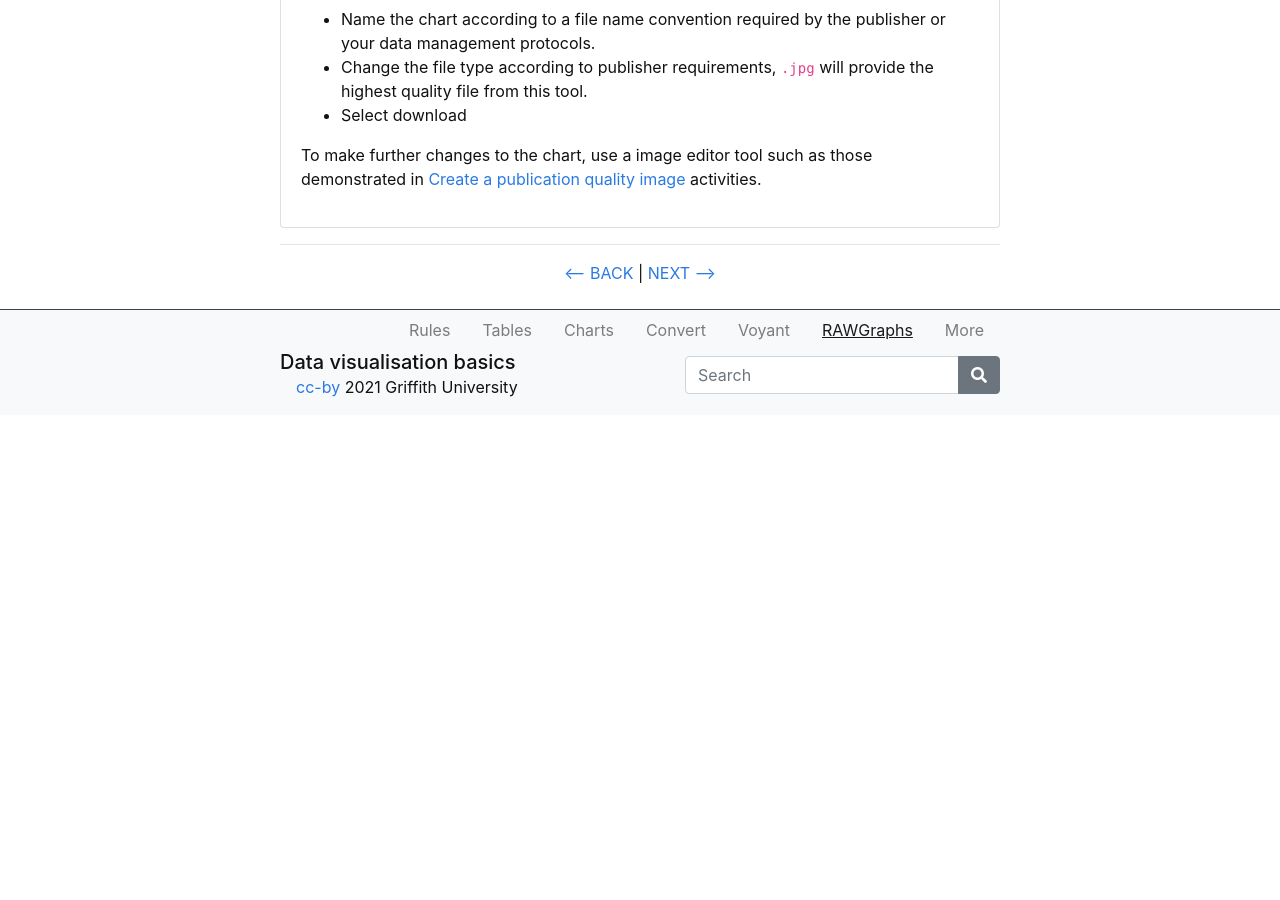
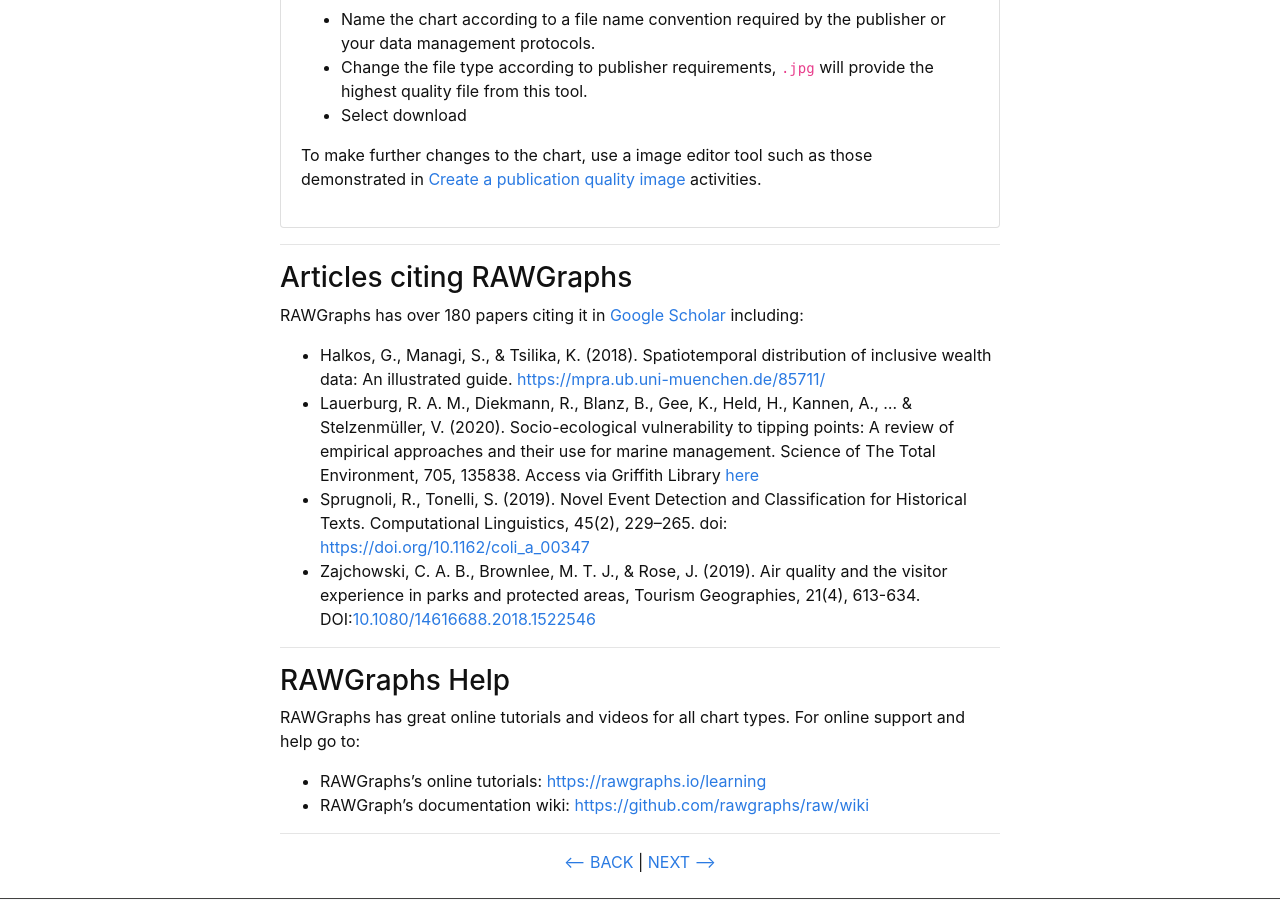
Before and after one commit to GULibrarySandbox/data-vis-basics, a Jekyll site: the page built from content/6-rawgraphs.md, in a window 1280 px wide and 900 px high, scrolled down 10026 px. Built offline with Jekyll 4.4.1, drawn with Linux system fonts in a browser that asks for light colours; before the commit the page ends 10441 px from its top, so only the background shows below that.

Commit message:
Update 6-rawgraphs.md

```diff
--- a/content/6-rawgraphs.md
+++ b/content/6-rawgraphs.md
@@ -238,6 +238,24 @@ To make further changes to the chart, use a image editor tool such as those demo
 
 -----
 
+### Articles citing RAWGraphs
+
+RAWGraphs has over 180 papers citing it in [Google Scholar](https://scholar.google.com/scholar?hl=en&as_sdt=0%2C5&q=%E2%80%9Crawgraphs%E2%80%9D&btnG=) including:
+- Halkos, G., Managi, S., & Tsilika, K. (2018). Spatiotemporal distribution of inclusive wealth data: An illustrated guide. [https://mpra.ub.uni-muenchen.de/85711/](https://mpra.ub.uni-muenchen.de/85711/)
+- Lauerburg, R. A. M., Diekmann, R., Blanz, B., Gee, K., Held, H.,  Kannen, A., ... & Stelzenmüller, V. (2020). Socio-ecological  vulnerability to tipping points: A review of empirical approaches and  their use for marine management. Science of The Total Environment, 705, 135838.  Access via Griffith Library [here](https://www-sciencedirect-com.libraryproxy.griffith.edu.au/science/article/pii/S0048969719358334#f0020)
+- Sprugnoli, R., Tonelli, S. (2019). Novel Event Detection and Classification for Historical Texts. Computational Linguistics, 45(2), 229–265. doi: [https://doi.org/10.1162/coli_a_00347](https://doi.org/10.1162/coli_a_00347)
+- Zajchowski, C. A. B., Brownlee, M. T. J., & Rose, J. (2019). Air quality and the visitor experience in parks and protected areas, Tourism Geographies, 21(4), 613-634. DOI:[10.1080/14616688.2018.1522546](https://doi.org/10.1162/coli_a_00347)
+
+-----
+
+### RAWGraphs Help
+
+RAWGraphs has great online tutorials and videos for all chart types.  For online support and help go to:
+- RAWGraphs's online tutorials: [https://rawgraphs.io/learning](https://rawgraphs.io/learning)
+- RAWGraph's documentation wiki: [https://github.com/rawgraphs/raw/wiki](https://github.com/rawgraphs/raw/wiki)
+
+-----
+
 <p align="center">
   <a href="https://griffithunilibrary.github.io/data-vis-basics/content/5-voyant.html"><-- BACK</a> |
   <a href="https://griffithunilibrary.github.io/data-vis-basics/content/7-more.html">NEXT --></a>
```
